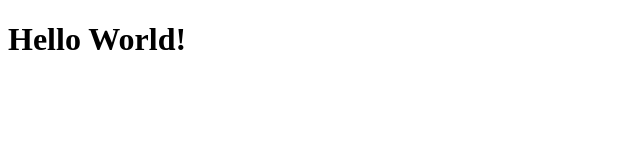
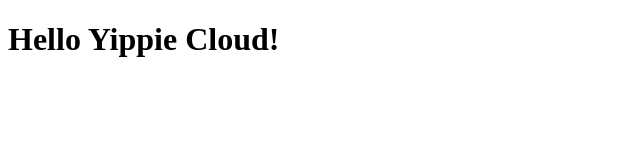
Before and after one commit to yippiecloud/static-website-template, a plain HTML site: page index.html in a window 1280 px wide. Shown: the whole page, without its empty margins (0-640 px from the left). Drawn offline with Linux system fonts and the light colour scheme.

Commit message:
update default config

```diff
--- a/index.html
+++ b/index.html
@@ -1,9 +1,9 @@
 <!DOCTYPE html>
 <html lang="en">
   <head>
-    <title>Hello World!</title>
+    <title>Hello Yippie Cloud!</title>
   </head>
   <body>
-    <h1>Hello World!</h1>
+    <h1>Hello Yippie Cloud!</h1>
   </body>
 </html>
```
Also changed, not shown: .yippie.json, README.md.
